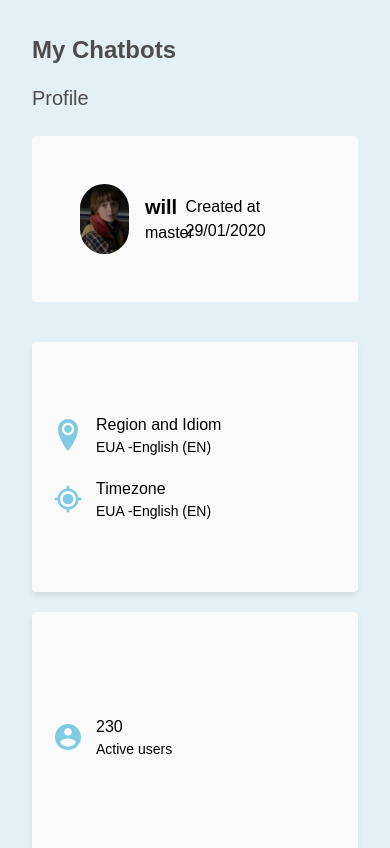
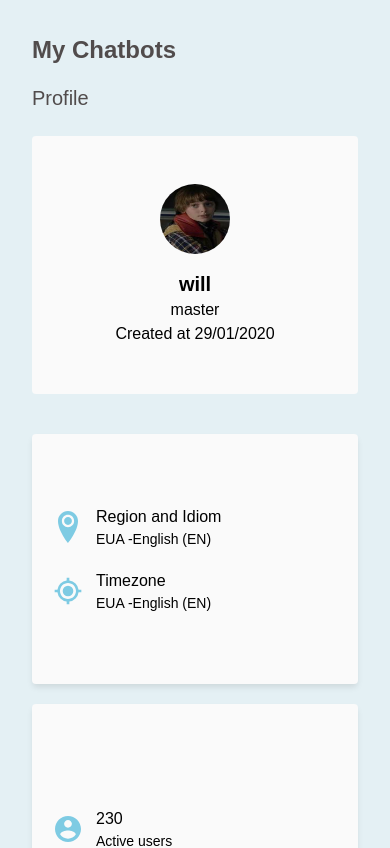
Before and after one commit to Sproff/cardify, a React (Create React App) app: page /profile/Will in a window 390 px wide. Shown: the top 848 px of the page. Built offline with nearby package versions, Linux system fonts and the light colour scheme.

Commit message:
fix: 🐛 fixed unforeseen style bugs

```diff
--- a/src/pages/Profile.jsx
+++ b/src/pages/Profile.jsx
@@ -35,12 +35,12 @@ const Profile = () => {
 
 			<h1 className="text-ash text-xl font-medium pb-6">Profile</h1>
 
-			<div className="flex justify-between items-center rounded bg-default p-12">
-				<div className="flex items-center">
+			<div className="block md:flex md:justify-between md:items-center text-center rounded bg-default p-12">
+				<div className="block md:flex md:items-center">
 					<img
 						src={singleContact?.image}
 						alt=""
-						className="rounded-full h-[70px] w-[70px] mr-4"
+						className="m-auto md:mr-4 mb-4 md:mb-0 rounded-full h-[70px] w-[70px]"
 					/>
 					<div>
 						<p className="font-bold text-xl">{singleContact?.name}</p>
```
